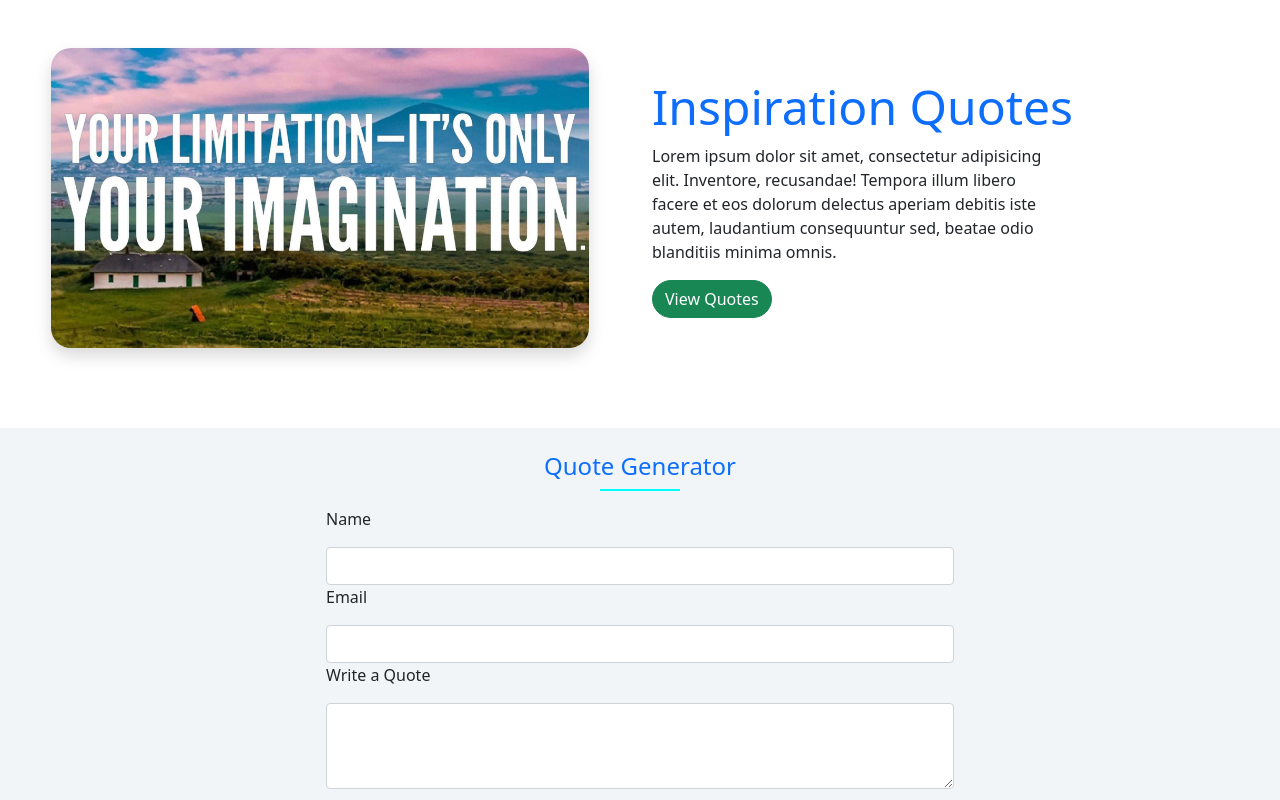
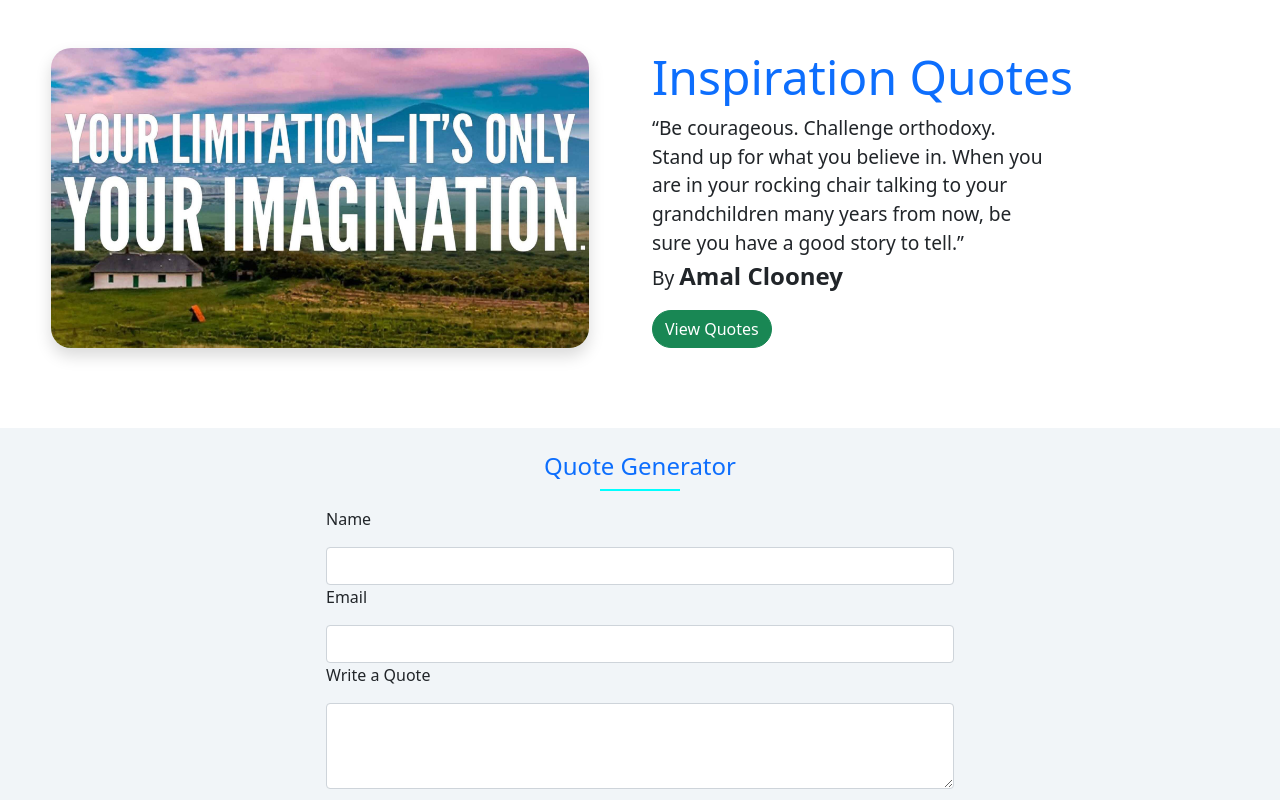
Before and after one commit to crispus-nj/Quote-generator-application, an Angular app: page / in a window 1280 px wide. Shown: the top 800 px of the page. Built offline with nearby package versions, Linux system fonts and the light colour scheme.

Commit message:
added real inspiration quote together with the author

```diff
--- a/src/app/home/home.component.css
+++ b/src/app/home/home.component.css
@@ -18,6 +18,12 @@ img {
 h2 {
     font-size: 3rem;
 }
+p {
+    font-size: 1.2rem;
+}
+strong {
+    font-size: 1.5rem;
+}
 button {
     border-radius: 25px;
 }
--- a/src/app/home/home.component.html
+++ b/src/app/home/home.component.html
@@ -6,9 +6,7 @@
     <div class="col-lg-6 mt-5" id="quoteMessage">
         <h2 class="text-primary">Inspiration Quotes</h2>
         <p style="max-width: 400px;">
-            Lorem ipsum dolor sit amet, consectetur adipisicing elit. Inventore, recusandae! Tempora illum libero facere
-            et eos dolorum delectus aperiam debitis iste autem, laudantium consequuntur sed, beatae odio blanditiis
-            minima omnis.
+            “Be courageous. Challenge orthodoxy. Stand up for what you believe in. When you are in your rocking chair talking to your grandchildren many years from now, be sure you have a good story to tell.”<br> By <strong>Amal Clooney</strong>
         </p>
         <button class="btn btn-success">View Quotes</button>
     </div>
```
